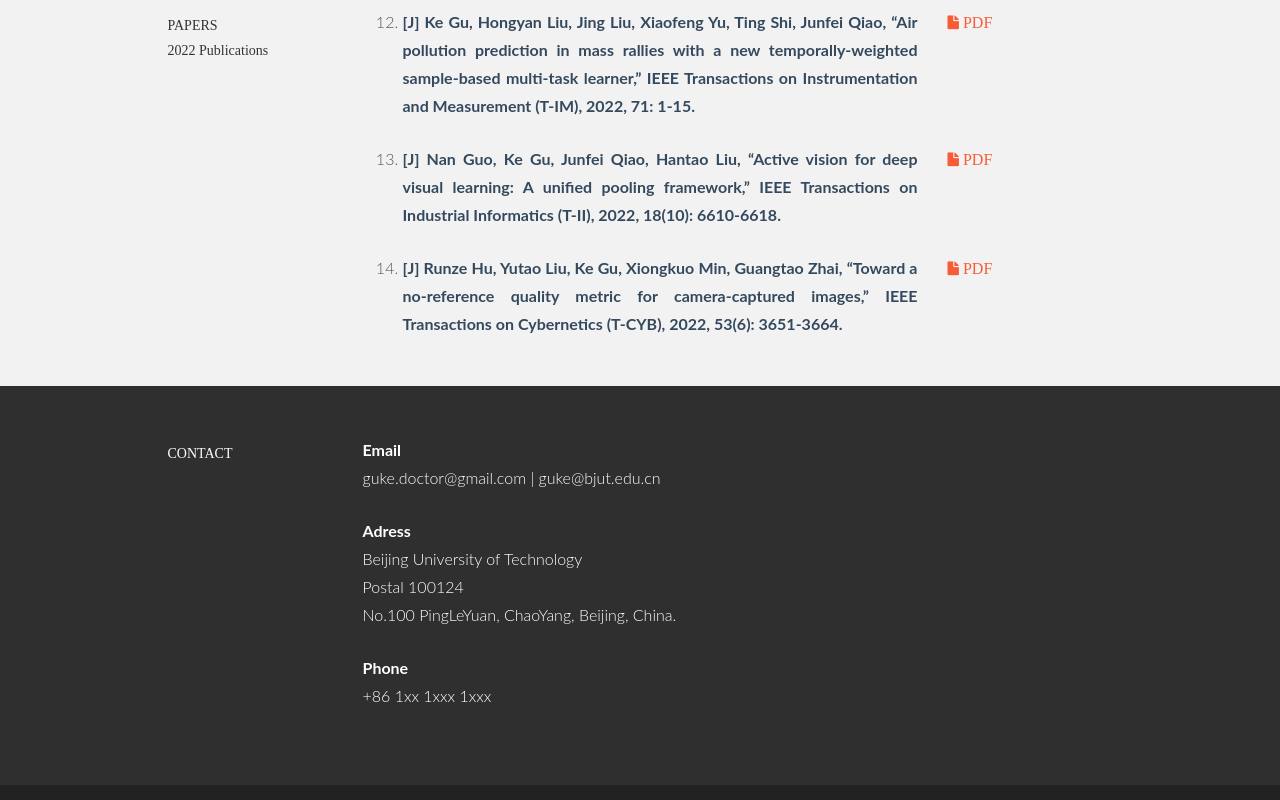
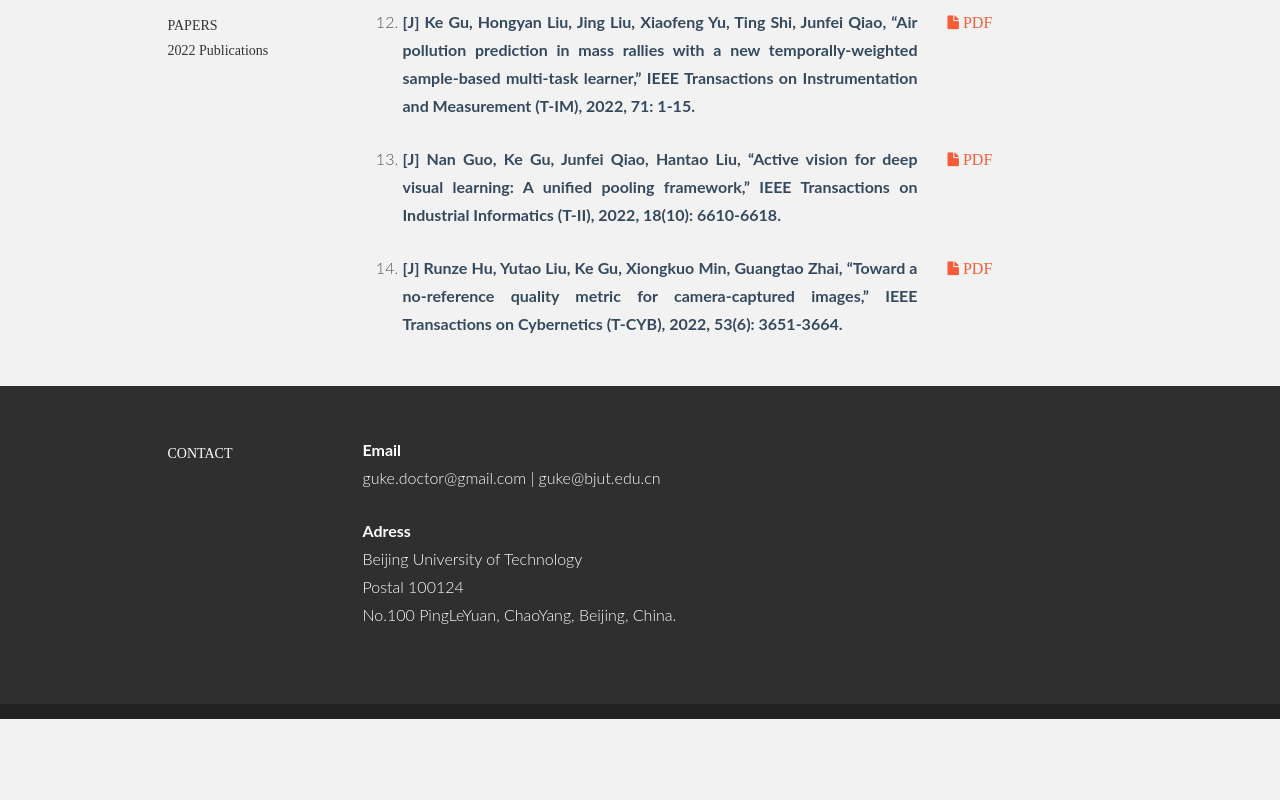
Before and after one commit to YanlinJiang/CV240619.github.io, a plain HTML site: page main.html in a window 1280 px wide. Shown: the part 6903-7703 px from the top of the page. After the commit the page ends 7622 px from the top, so only its background shows below. Drawn offline with Linux system fonts and the light colour scheme.

Commit message:
main.html

```diff
--- a/main.html
+++ b/main.html
@@ -924,9 +924,9 @@
 						Postal 100124 <br/>
 						No.100 PingLeYuan, ChaoYang, Beijing, China. <br/>
 					</p>
-					<p><t>Phone</t><br/>
+<!-- 					<p><t>Phone</t><br/>
 						+86 1xx 1xxx 1xxx <br/>
-					</p>
+					</p> -->
 				</div>
 				<!-- <div class="col-lg-3">
 					<p><sm>SOCIAL LINKS</sm></p>
```
